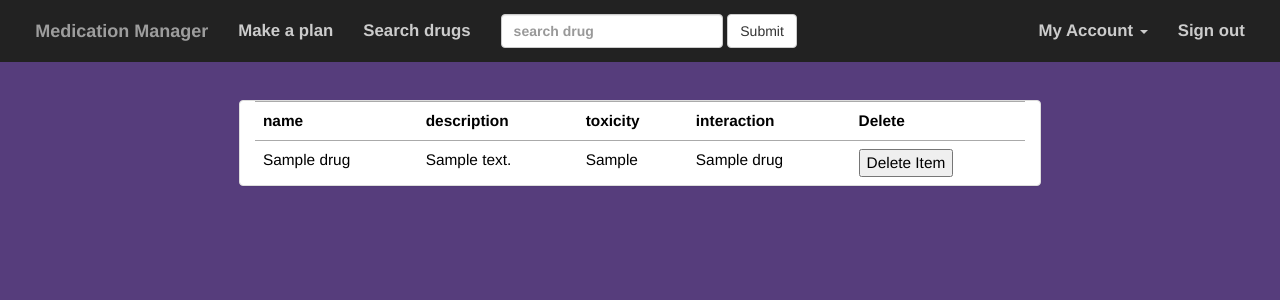
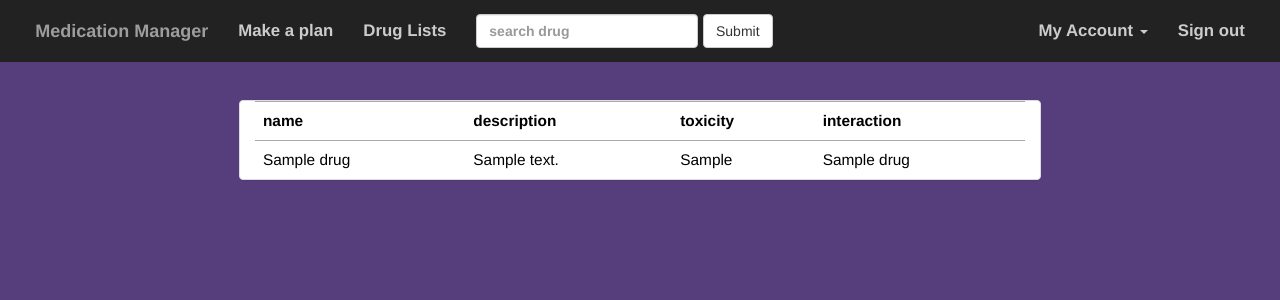
Before and after one commit to SamuelXing/MedicationManager, a Django app: page /drug/drugLists/ in a window 1280 px wide. Shown: the top 300 px of the page. Run offline with Django 3.2, Linux system fonts and the light colour scheme; a user stored in the database is signed in; tables that the repository leaves empty hold one stand-in row (values such as "Sample post"); some libraries are stand-ins or nearby versions.

Commit message:
MOck Search

```diff
--- a/drugModule/urls.py
+++ b/drugModule/urls.py
@@ -5,4 +5,5 @@ urlpatterns= [
      url(r'^addDrug/$', views.addDrug,name='drug_create'),
      url(r'^delete/$',views.deleteDrug,name='drug_delete'),
      url(r'^drugLists/$',views.listDrug,name='drug_list'),
+     url(r'^detail/$',views.detailDrug,name='drug_detail'),
 ]
--- a/drugModule/views.py
+++ b/drugModule/views.py
@@ -56,3 +56,13 @@ def listDrug(request):
 
 def show(request):
     return render(request,'Medication/homepage.html')
+
+
+def detailDrug(request):
+	drug=request.POST.get('drug')
+	matchDrug=[]
+	drugs=Drug.objects.all()
+	for drug_ in drugs:
+		if drug_.name.find(drug) !=-1:
+			matchDrug.append(drug_)
+	return render_to_response('Medication/detail.html',locals(),context_instance = RequestContext(request))
--- a/templates/Medication/drugLists.html
+++ b/templates/Medication/drugLists.html
@@ -18,9 +18,7 @@
              <th>
                  interaction
              </th>
-              <th>
-                 Delete
-             </th>
+
          </tr>
 
         {% for drug in drugs %}
@@ -37,13 +35,7 @@
              <td>
                  {{drug.interaction}}
              </td>
-             <td>
-             <form action="/drug/delete/" method="post">
-             {% csrf_token %}
-                 <input type="hidden" name="drug_id" value="{{drug.id}}"/>
-                 <input type="submit" value="Delete Item" />
-            </form>
-             </td>
+
          </tr>
         {% endfor %}
      </table>
--- a/templates/Medication/homepage.html
+++ b/templates/Medication/homepage.html
@@ -16,7 +16,7 @@
       </ol>
       <div class="carousel-inner">
         <div class="item active">
-          <img src="{% static '/static/planModule/img/1.jpg' %}"  height="400" width="700" style="margin-left:280px;" alt="First slide" class="img-responsive">
+          <img src="{% static '/static/planModule/img/1.jpg' %}"  height="400" width="700" style="margin-left:380px;" alt="First slide" class="img-responsive">
             <div class="carousel-caption">
               <h1>9 Reasons so many switch to a quip electric toothbrush. </h1>
               <h3>Have you been putting off dental advice to go electric, or maybe you switched but have regrets? For years, brush brands have been adding features teeth don’t need to increase profits, leading to over-priced, complex options. Here’s how the designers and dentists behind quip fixed the electric brush.
@@ -24,14 +24,14 @@
             </div>
         </div>
         <div class="item">
-          <img src="http://images.outbrain.com/transform/v2/eyJpdSI6IjRiOGVlYzZkNDJiNzAxN2M1ZDA5NjZkMmY5NWI1MWQ0NDY3MWNiOTI2YTQ0YzQyN2ExYTAzN2RkZTYwMjgzYWIiLCJ3IjoyNDAsImgiOjI0MCwiZCI6MS41LCJjcyI6MCwiZiI6MH0.webp"   height="400" width="700" style="margin-left:280px;" alt="Second slide"  class="img-responsive">
+          <img src="http://www.health.com/sites/default/files/styles/300x300/public/styles/main/public/gettyimages-109735167.jpg?itok=A6MxF4fE"   height="400" width="700" style="margin-left:380px;" alt="Second slide"  class="img-responsive">
             <div class="carousel-caption">
               <h1>How a Support Group May Help in Your IPF Journey</h1>
                 <h3>When Nick was diagnosed with a rare and severe lung condition called idiopathic pulmonary fibrosis (IPF), his wife of 40 years, Barbara, took on a new role: caregiver. IPF is a disease that gets worse over time. IPF can be challenging to diagnose because its symptoms—such as shortness of breath, a persistent dry cough and fatigue—may also be signs of other respiratory conditions. There is no cure for IPF, though there are approved treatments and other ways to manage this uncommon disease. Because of the serious and unpredictable nature of IPF</h3>
             </div>
         </div>
         <div class="item">
-          <img src="http://images.outbrain.com/transform/v2/eyJpdSI6Ijk1YWI1YmM1MDEzNTgzM2NjNTE4YTQ1OTFkOGVhODUxMDYxYWM3NmIwOTg1MjNmYTM4MjlmYTIyMDliYzI2NzciLCJ3IjoyNDAsImgiOjI0MCwiZCI6MS41LCJjcyI6MCwiZiI6MH0.webp"   height="400" width="700" style="margin-left:280px;" alt="Third slide"  class="img-responsive">
+          <img src="http://www.health.com/sites/default/files/styles/300x300/public/1485793266/GettyImages-665480985-cropped.jpg?itok=b3r1CqF0s"   height="400" width="700" style="margin-left:380px;" alt="Third slide"  class="img-responsive">
             <div class="carousel-caption">
               <h1>These sheets are one of the best purchases I’ve ever made — here’s why</h1>
               <h3>Luxury bedding doesn't come cheap. Even in the direct-to-consumer space — which is leaps and bounds more affordable than traditional retailers like Frette, which marks up its sheets by as much as 220% — finding genuine "deals" and "good values" is next to impossible. You still end up spending somewhere around $300 or $400 on a new set of sheets from startups like Parachute and Boll & Branch. </h3>
--- a/templates/base/base.html
+++ b/templates/base/base.html
@@ -35,12 +35,14 @@
                     <ul class="nav navbar-nav">
                     {% block tab%}
                     <li><a href="{% url 'plan:plan_create' %}">Make a plan</a></li>
-                    <li><a href="#">Search drugs</a></li>
+                    <li><a href="{% url 'drug:drug_list' %}">Drug Lists</a></li>
+
                     {% endblock %}
                     </ul>
-                    <form action="/" method="POST" class="navbar-form navbar-left" role="search">
+                    <form action="/drug/detail/" method="POST" class="navbar-form navbar-left" role="search">
+                    {% csrf_token %}
                         <div class="form-group">
-                            <input id = 'drug-input' type="text" name = 'drug' class="form-control" placeholder="search drug">
+                            <input id = 'drug' type="text" name = 'drug' class="form-control" placeholder="search drug">
                         </div>
                         <button type="submit" class="btn btn-default">Submit</button>
                     </form>
```
Also changed, not shown: templates/Medication/detail.html (+36 -66 lines), planModule/static/planModule/img/2.webp (added), planModule/static/planModule/img/3.webp (added).
